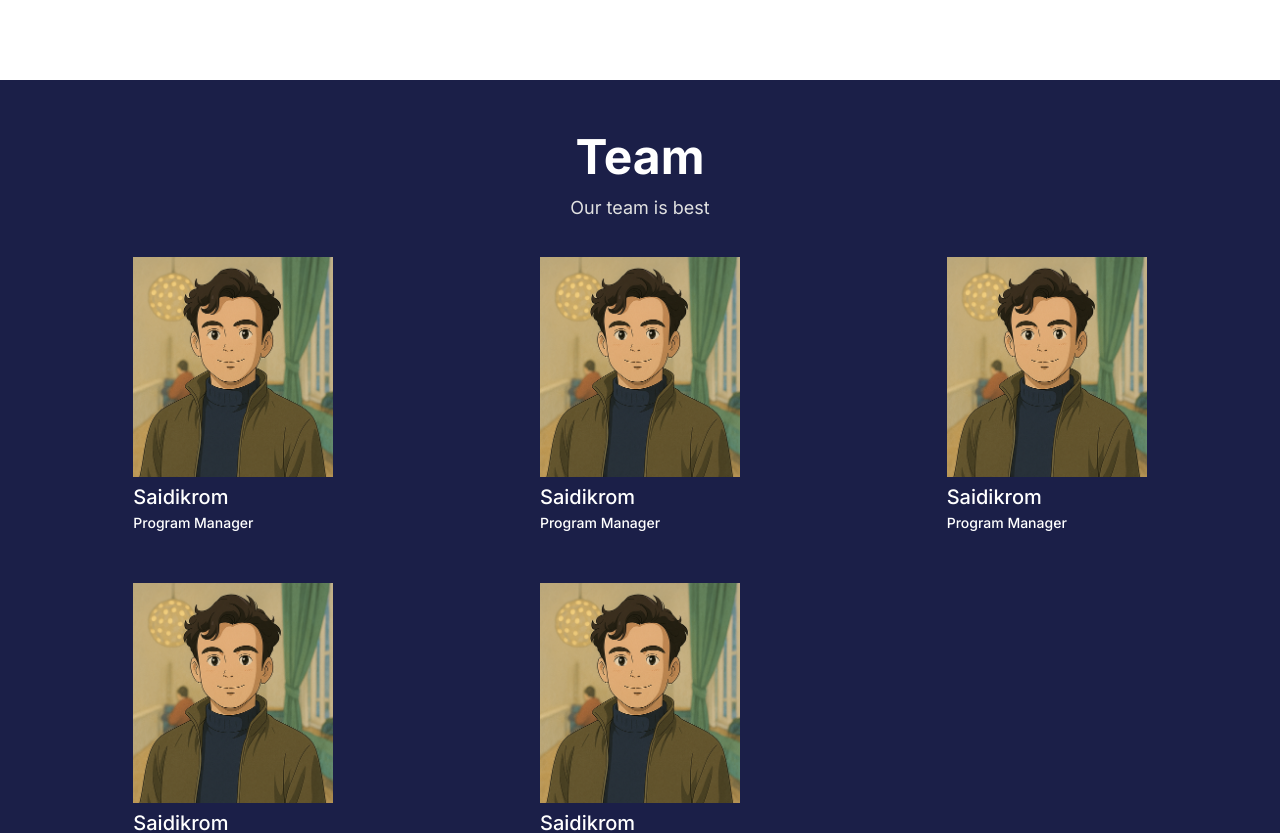
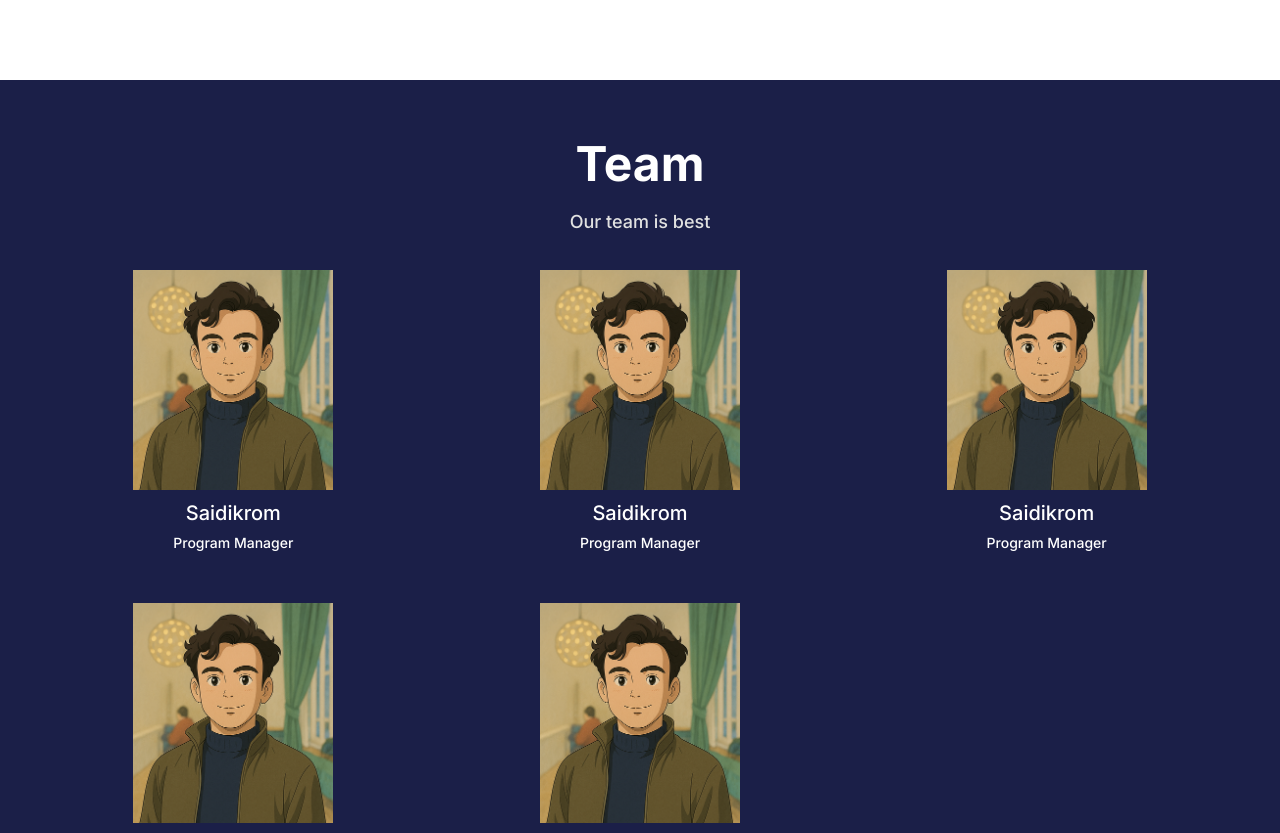
Before and after one commit to ShodiyorShukurov/behad, a Next.js app: page / in a window 1280 px wide. Shown: the part 720-1553 px from the top of the page. Built offline with nearby package versions, Linux system fonts and the light colour scheme.

Commit message:
team page problem fixed

```diff
--- a/components/Team.tsx
+++ b/components/Team.tsx
@@ -1,105 +1,26 @@
 'use client';
 
-import React, { useEffect, useRef } from 'react';
-import Image from 'next/image';
-import { motion, useAnimation, useInView } from 'framer-motion';
+import React from 'react';
+import TeamCard from '@/components/TeamCard'; // 👈 alohida card komponent
 import team from '../assets/team.png';
 
 const Team = () => {
   const teamMembers = new Array(5).fill({
     name: 'Saidikrom',
     role: 'Program Manager',
+    image: team,
   });
 
   return (
     <section className="pt-[48px] pb-[70px] bg-[#1B1F48]">
       <div className="container">
-        <h2 className="text-[48px] leading-[120%] text-center text-[#FFFFFF] font-bold">
-          Team
-        </h2>
-        <p className="text-[18px] leading-[160%] text-center text-[#E1E1E1] mt-2 font-normal">
-          Our team is best
-        </p>
+        <h2 className="text-[48px] text-center text-white font-bold">Team</h2>
+        <p className="text-[18px] text-center text-[#E1E1E1] mt-2">Our team is best</p>
 
-        <div className="grid grid-cols-1 sm:grid-cols-2 md:grid-cols-3 mt-[25px] gap-y-[30px] justify-center items-center">
-          {teamMembers.map((member, index) => {
-            const ref = useRef(null);
-            const inView = useInView(ref, { once: false }); // ❗ animate har safar sahifaga kirganda
-
-            const imageControls = useAnimation();
-            const rotateControls = useAnimation();
-            const textControls = useAnimation();
-
-            useEffect(() => {
-              if (inView) {
-                const sequence = async () => {
-                  await imageControls.start({
-                    y: 0,
-                    opacity: 1,
-                    transition: { duration: 0.6, ease: 'easeOut', delay: index * 0.2 },
-                  });
-
-                  await rotateControls.start({
-                    rotate: 0,
-                    transition: { duration: 0.5, ease: 'easeOut' },
-                  });
-
-                  await rotateControls.start({
-                    height: 220,
-                    transition: { duration: 0.4, ease: 'easeOut' },
-                  });
-
-                  await textControls.start({
-                    opacity: 1,
-                    y: 0,
-                    transition: { duration: 0.5 },
-                  });
-                };
-
-                sequence();
-              } else {
-                // Reset animation when out of view (optional)
-                imageControls.set({ opacity: 0, y: 150 });
-                rotateControls.set({ rotate: 45, height: 300 });
-                textControls.set({ opacity: 0, y: 20 });
-              }
-            }, [inView]);
-
-            return (
-              <motion.div
-                ref={ref}
-                key={index}
-                className="text-[#ffffff] py-[10px] px-[19px] mx-auto"
-                initial={{ opacity: 0, y: 150 }}
-                animate={imageControls}
-              >
-                {/* Rotate + height */}
-                <motion.div
-                  className="overflow-hidden"
-                  initial={{ rotate: 45, height: 300 }}
-                  animate={rotateControls}
-                >
-                  <Image
-                    className="w-[200px] object-cover"
-                    style={{ height: '100%' }}
-                    src={team}
-                    alt="img"
-                  />
-                </motion.div>
-
-                {/* Text */}
-                <motion.div
-                  initial={{ opacity: 0, y: 20 }}
-                  animate={textControls}
-                >
-                  <h3 className="text-[20px] leading-[120%] mt-2 mb-1">
-                    {member.name}
-                  </h3>
-                  <h4 className="text-[14px] leading-[140%]">{member.role}</h4>
-                </motion.div>
-              </motion.div>
-            );
-          })}
+        <div className="grid grid-cols-2 md:grid-cols-3 mt-[25px] gap-y-[30px] justify-center items-center">
+          {teamMembers.map((member, index) => (
+            <TeamCard key={index} index={index} member={member} />
+          ))}
         </div>
       </div>
     </section>
--- /dev/null
+++ b/components/TeamCard.tsx
@@ -0,0 +1,88 @@
+'use client';
+
+import React, { useEffect, useRef } from 'react';
+import Image from 'next/image';
+import { motion, useAnimation, useInView } from 'framer-motion';
+
+interface Member {
+  image: string;
+  name: string;
+  role: string;
+}
+
+const TeamCard = ({ member, index }: { member: Member; index: number }) => {
+  const ref = useRef(null);
+  const inView = useInView(ref, { once: false });
+
+  const imageControls = useAnimation();
+  const rotateControls = useAnimation();
+  const textControls = useAnimation();
+
+  useEffect(() => {
+    if (inView) {
+      const sequence = async () => {
+        await imageControls.start({
+          y: 0,
+          opacity: 1,
+          transition: { duration: 0.6, ease: 'easeOut', delay: index * 0.2 },
+        });
+
+        await rotateControls.start({
+          rotate: 0,
+          transition: { duration: 0.5, ease: 'easeOut' },
+        });
+
+        await rotateControls.start({
+          height: 220,
+          transition: { duration: 0.4, ease: 'easeOut' },
+        });
+
+        await textControls.start({
+          opacity: 1,
+          y: 0,
+          transition: { duration: 0.5 },
+        });
+      };
+
+      sequence();
+    } else {
+      // Reset when out of view
+      imageControls.set({ opacity: 0, y: 150 });
+      rotateControls.set({ rotate: 45, height: 300 });
+      textControls.set({ opacity: 0, y: 20 });
+    }
+  }, [inView]);
+
+  return (
+    <motion.div
+      ref={ref}
+      className="text-white py-[10px] px-[19px] mx-auto"
+      initial={{ opacity: 0, y: 150 }}
+      animate={imageControls}
+    >
+      <motion.div
+        className="overflow-hidden"
+        initial={{ rotate: 45, height: 300 }}
+        animate={rotateControls}
+      >
+        <Image
+          className="w-[200px] object-cover"
+          style={{ height: '100%' }}
+          src={member.image}
+          alt="Team Member"
+        />
+      </motion.div>
+
+      <motion.div
+        className="text-center"
+        initial={{ opacity: 0, y: 20 }}
+        animate={textControls}
+      >
+        <h3 className="text-[20px] mt-2 mb-1">{member.name}</h3>
+        <h4 className="text-[14px]">{member.role}</h4>
+      </motion.div>
+    </motion.div>
+  );
+};
+
+export default TeamCard;
```
